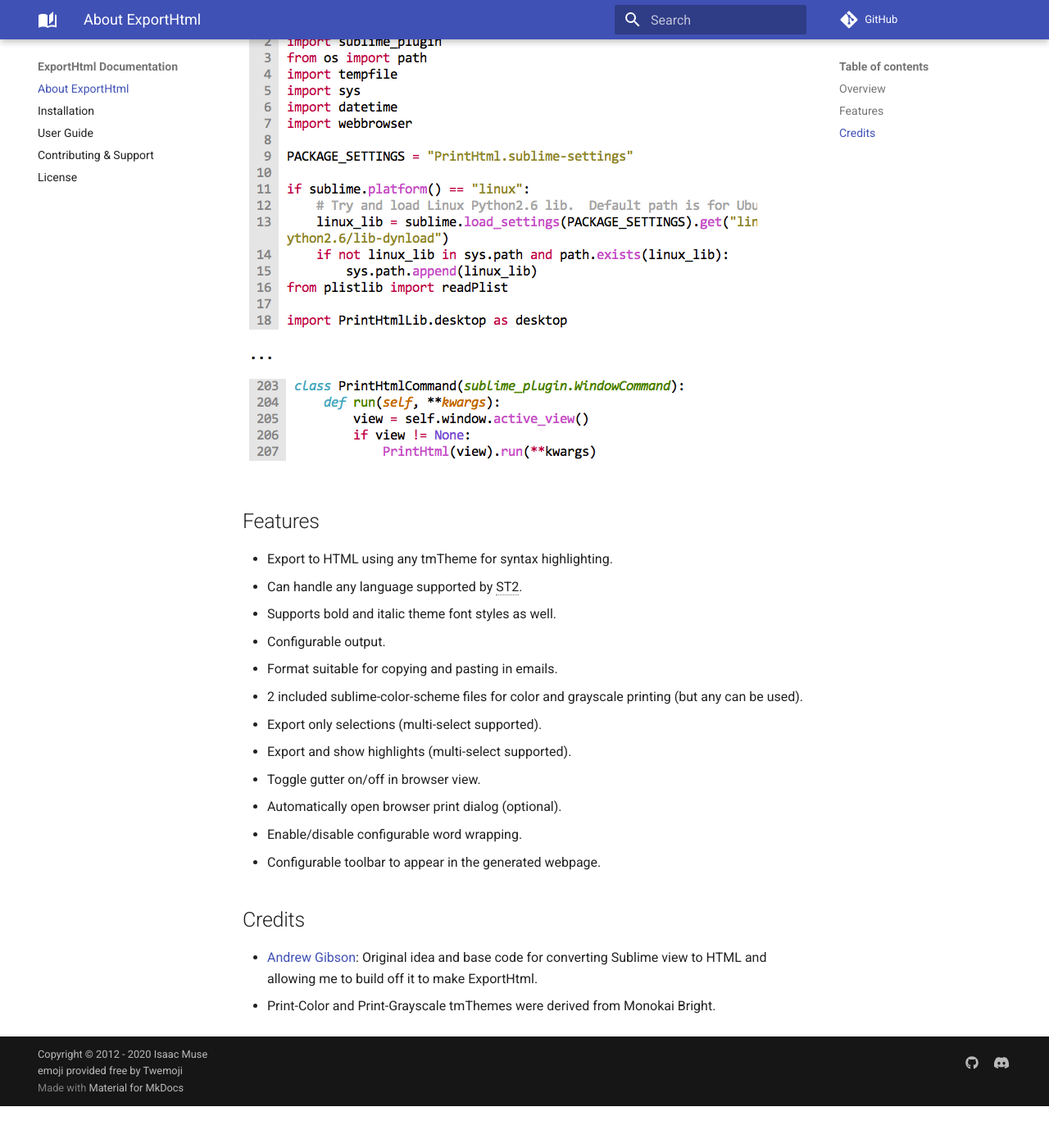
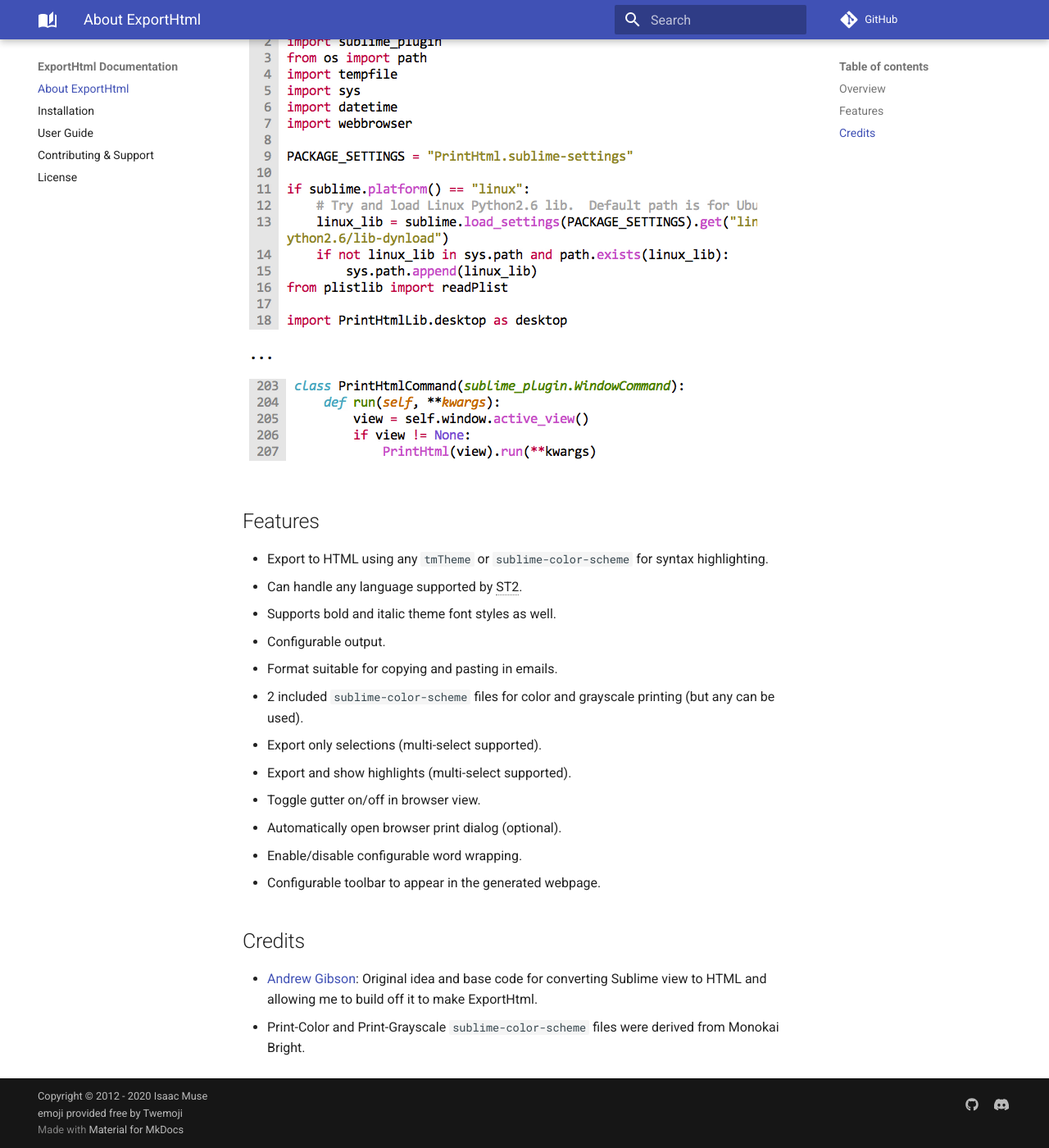
Before and after one commit to agibsonsw/PrintHtml, an MkDocs documentation site: the page built from docs/src/markdown/index.md, in a window 1280 px wide and 1400 px high, scrolled down 312 px. Shown: the whole window at 82% size. Built offline with MkDocs 1.6.1 and Material for MkDocs 9.7.7, drawn with Linux system fonts in a browser that asks for light colours; comment, search, counter and statistics services are not loaded; before the commit the page ends 1661 px from its top, so only the background shows below that.

Commit message:
Mention sublime-color-scheme in readme and main document page
Fixes #78

```diff
--- a/docs/src/markdown/index.md
+++ b/docs/src/markdown/index.md
@@ -8,12 +8,12 @@
 
 ## Features
 
-- Export to HTML using any tmTheme for syntax highlighting.
+- Export to HTML using any `tmTheme` or `sublime-color-scheme` for syntax highlighting.
 - Can handle any language supported by ST2.
 - Supports bold and italic theme font styles as well.
 - Configurable output.
 - Format suitable for copying and pasting in emails.
-- 2 included sublime-color-scheme files for color and grayscale printing (but any can be used).
+- 2 included `sublime-color-scheme` files for color and grayscale printing (but any can be used).
 - Export only selections (multi-select supported).
 - Export and show highlights (multi-select supported).
 - Toggle gutter on/off in browser view.
@@ -24,6 +24,6 @@
 ## Credits
 
 - [Andrew Gibson][gibson]: Original idea and base code for converting Sublime view to HTML and allowing me to build off it to make ExportHtml.
-- Print-Color and Print-Grayscale tmThemes were derived from Monokai Bright.
+- Print-Color and Print-Grayscale `sublime-color-scheme` files were derived from Monokai Bright.
 
 --8<-- "refs.md"
```
Also changed, not shown: readme.md (+3 -3 lines).
